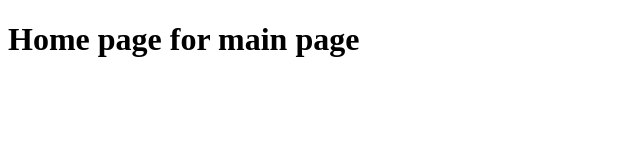
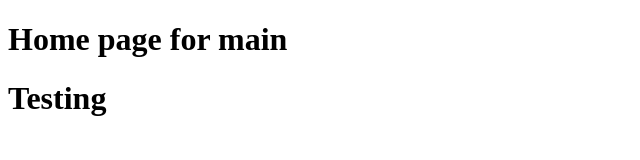
Before and after one commit to thami-nirmal/templates, a plain HTML site: page home.html in a window 1280 px wide. Shown: the whole page, without its empty margins (0-640 px from the left). Drawn offline with Linux system fonts and the light colour scheme.

Commit message:
Update home.html

```diff
--- a/home.html
+++ b/home.html
@@ -7,6 +7,7 @@
     <title>Document</title>
 </head>
 <body>
-    <h1>Home page for main page</h1>
+    <h1>Home page for main</h1>
+    <h1>Testing</h1>
 </body>
 </html>
```
